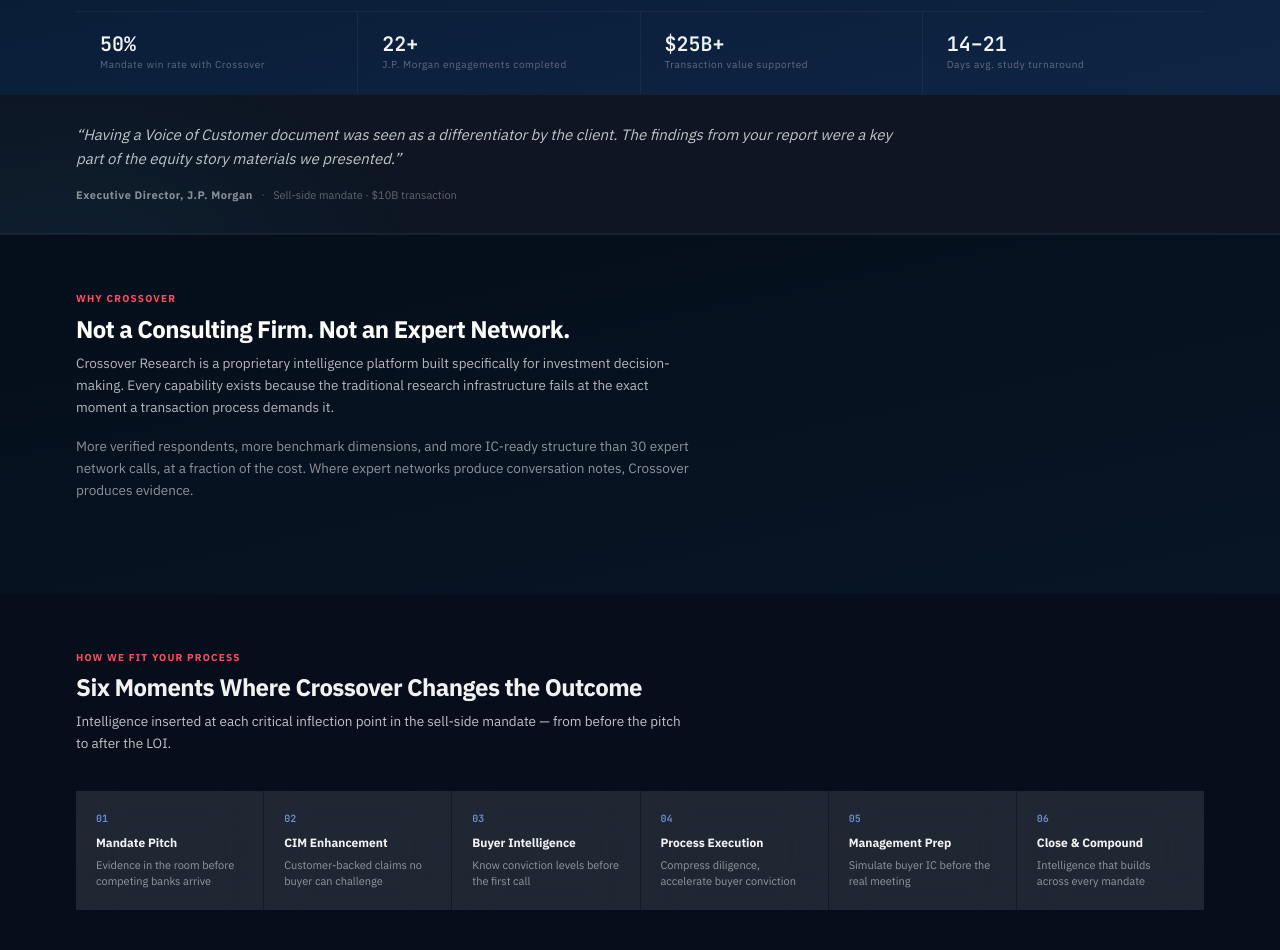
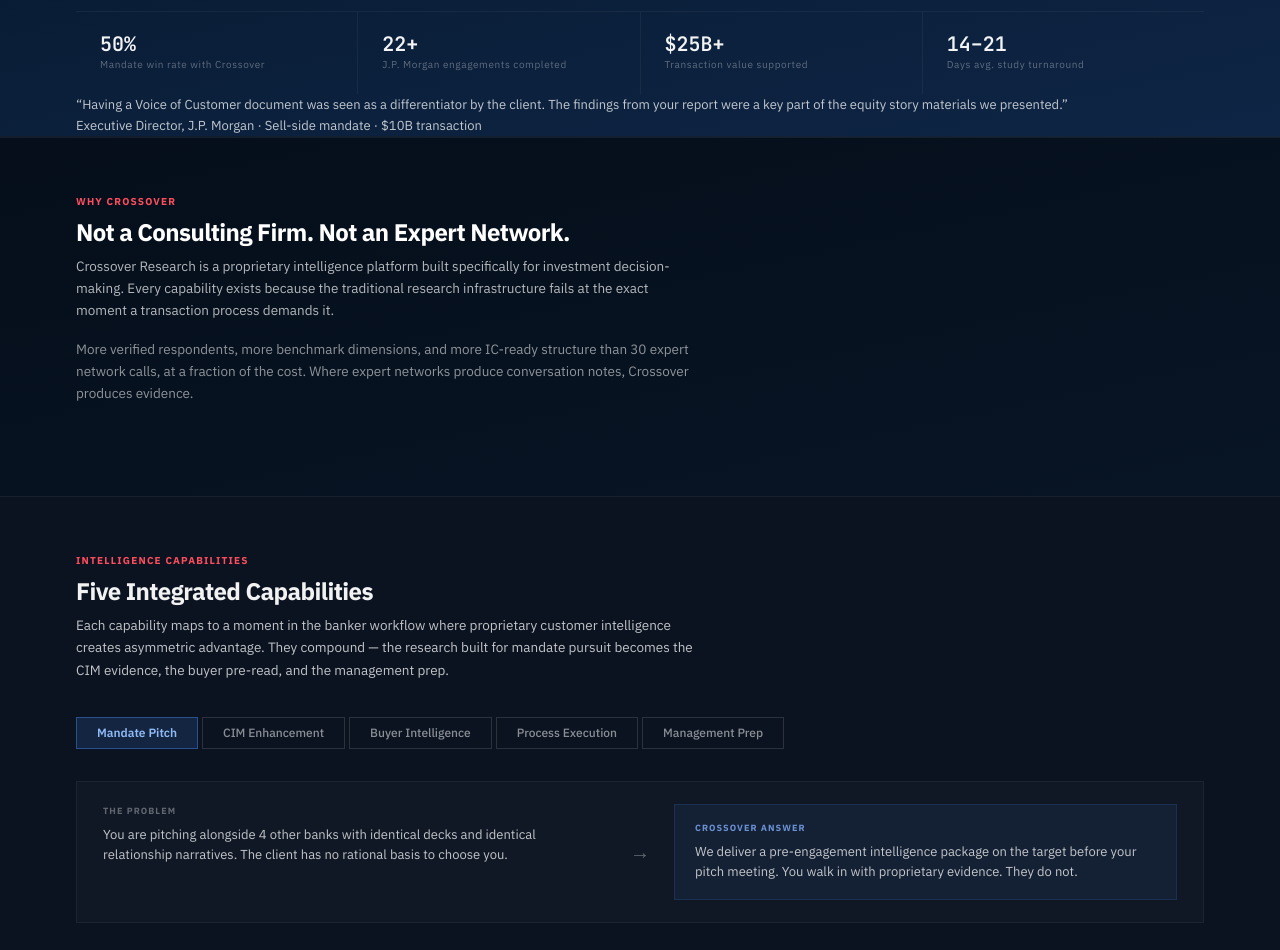
Before and after one commit to Crossover-Research/sell-side-overview-site, a Next.js app: page /capabilities in a window 1280 px wide. Shown: the part 420-1370 px from the top of the page. Built offline with nearby package versions, Linux system fonts and the light colour scheme.

Commit message:
Update app/capabilities/page.tsx

```diff
--- a/app/capabilities/page.tsx
+++ b/app/capabilities/page.tsx
@@ -1,7 +1,7 @@
 'use client';
 import { useState } from 'react';
 import {
-  IB_TRACK_RECORD, IB_WORKFLOW_STAGES, IB_CAPS, IB_CAP_DATA,
+  IB_TRACK_RECORD, IB_CAPS, IB_CAP_DATA,
   type IBCap,
 } from '../../lib/data/ibCapabilities';
 
@@ -46,20 +46,17 @@ export default function CapabilitiesPage() {
               <div className="ib-metric-lbl">Days avg. study turnaround</div>
             </div>
           </div>
-        </div>
-      </section>
 
-      {/* J.P. MORGAN PROOF */}
-      <section className="ib-proof">
-        <div className="ib-inner">
-          <div className="ib-proof-quote">
-            &ldquo;Having a Voice of Customer document was seen as a differentiator by the client.
-            The findings from your report were a key part of the equity story materials we presented.&rdquo;
-          </div>
-          <div className="ib-proof-attr">
-            <span className="ib-proof-name">Executive Director, J.P. Morgan</span>
-            <span className="ib-proof-sep">·</span>
-            <span className="ib-proof-role">Sell-side mandate · $10B transaction</span>
+          <div className="ib-inline-quote">
+            <div className="ib-inline-quote-text">
+              &ldquo;Having a Voice of Customer document was seen as a differentiator by the client.
+              The findings from your report were a key part of the equity story materials we presented.&rdquo;
+            </div>
+            <div className="ib-inline-quote-attr">
+              <span className="ib-inline-quote-name">Executive Director, J.P. Morgan</span>
+              <span className="ib-inline-quote-sep"> · </span>
+              <span className="ib-inline-quote-role">Sell-side mandate · $10B transaction</span>
+            </div>
           </div>
         </div>
       </section>
@@ -82,27 +79,6 @@ export default function CapabilitiesPage() {
             than 30 expert network calls, at a fraction of the cost. Where expert networks
             produce conversation notes, Crossover produces evidence.
           </p>
-        </div>
-      </section>
-
-      {/* WORKFLOW MAP */}
-      <section className="ib-section" id="workflow">
-        <div className="ib-inner">
-          <div className="ib-section-eyebrow">How We Fit Your Process</div>
-          <h2 className="ib-section-title">Six Moments Where Crossover Changes the Outcome</h2>
-          <p className="ib-section-desc">
-            Intelligence inserted at each critical inflection point in the sell-side mandate —
-            from before the pitch to after the LOI.
-          </p>
-          <div className="ib-workflow">
-            {IB_WORKFLOW_STAGES.map((stage, i) => (
-              <div key={i} className="ib-stage">
-                <div className="ib-stage-num">{stage.num}</div>
-                <div className="ib-stage-label">{stage.label}</div>
-                <div className="ib-stage-desc">{stage.desc}</div>
-              </div>
-            ))}
-          </div>
         </div>
       </section>
 
```
